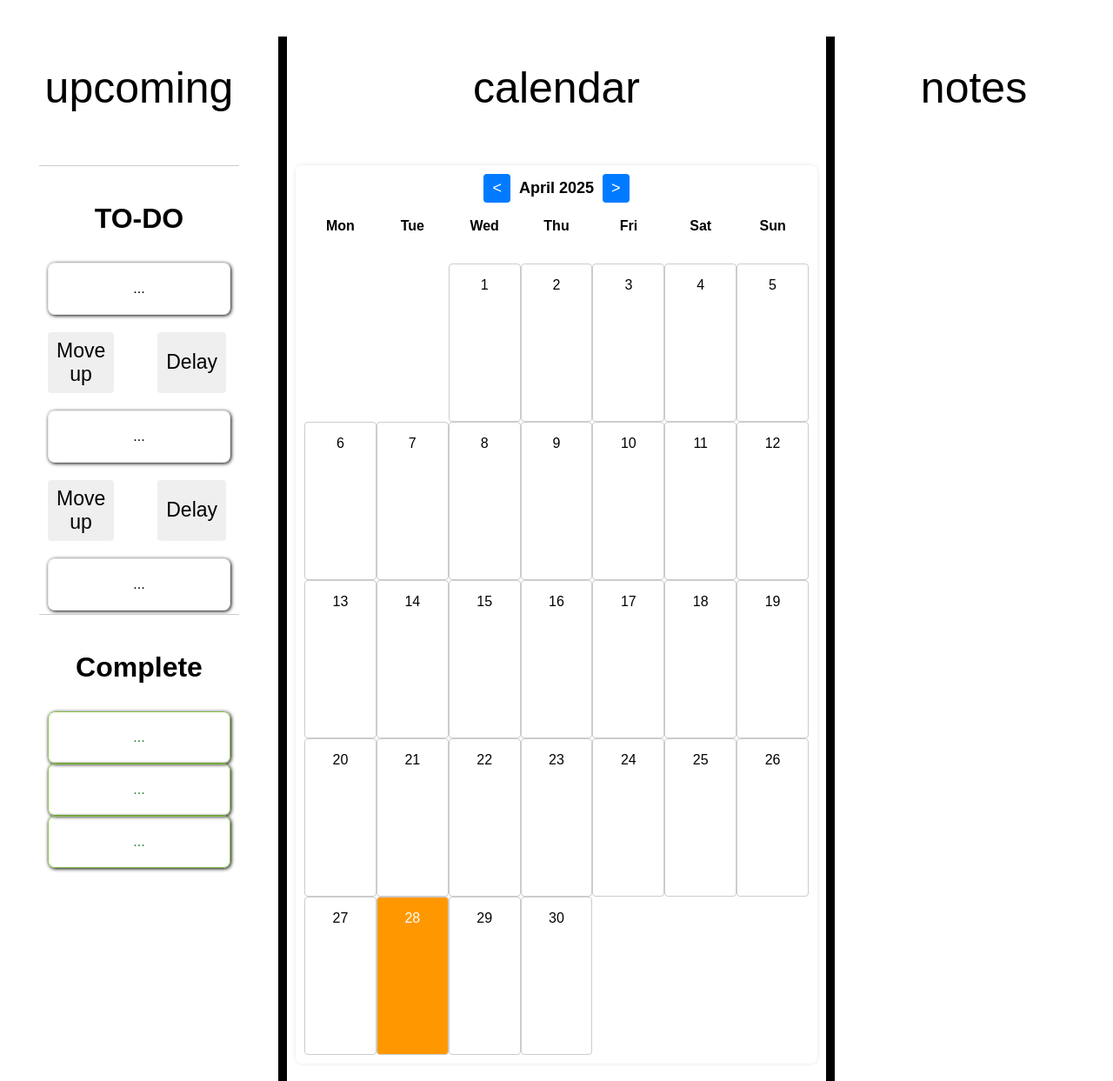
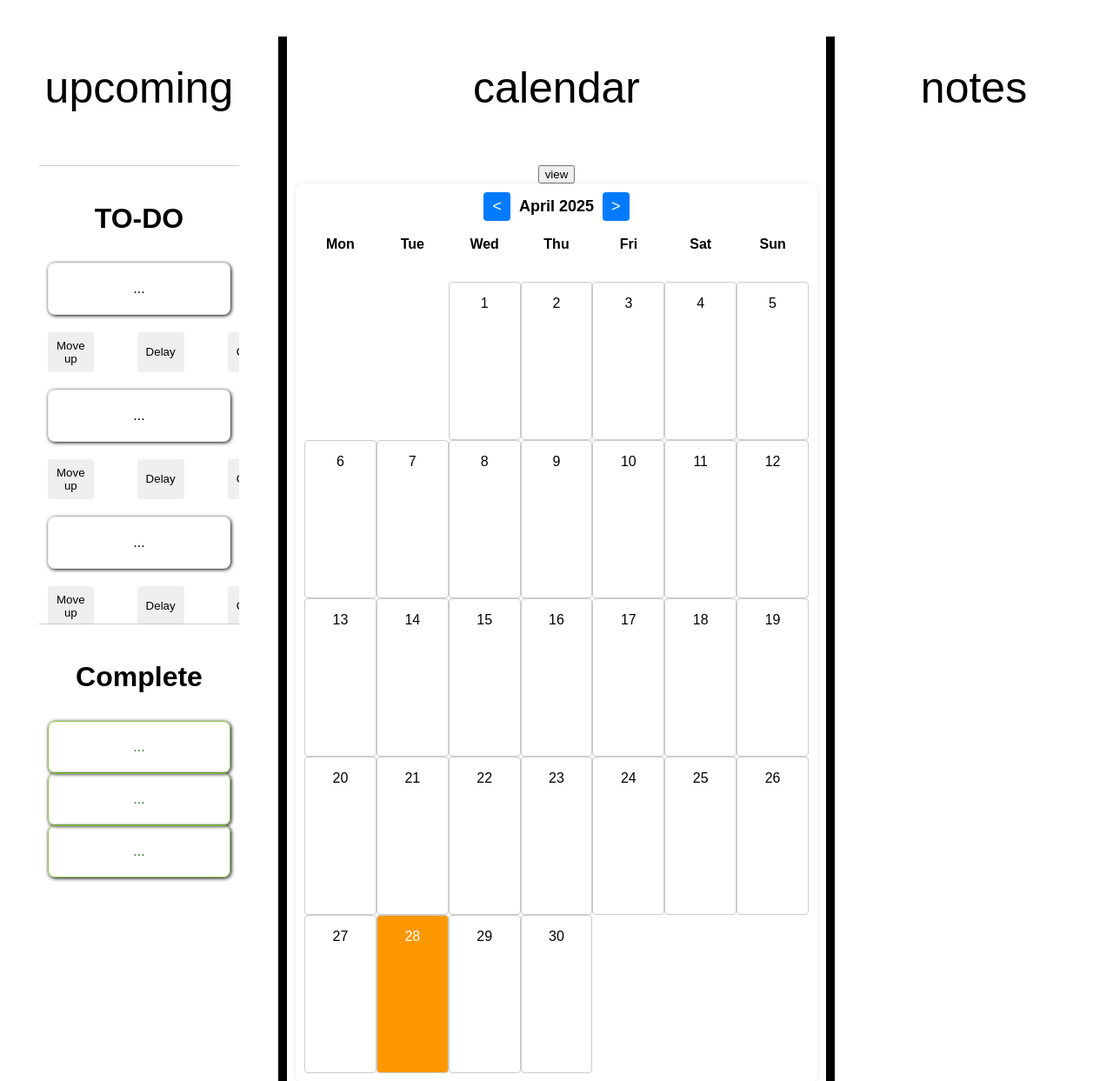
Before and after one commit to IbzyX/TaskManagerApp, a Flask app: page / in a window 1280 px wide. Shown: the part 171-1414 px from the top of the page at 87% size. Run offline with Flask 3, Linux system fonts and the light colour scheme.

Commit message:
added calendar view button homepage

```diff
--- a/app/static/css/home.css
+++ b/app/static/css/home.css
@@ -76,7 +76,7 @@ html, body {
 .task-actions button {
    flex: 1;
    padding: 8px 10px;
-   font-size: 23px;
+   font-size: 23ppx;
    border: none;
    border-radius: 4px;
    cursor: pointer;
--- a/app/templates/home.html
+++ b/app/templates/home.html
@@ -46,7 +46,7 @@
 
    <div class="center">
       <a href="{{ url_for('main.calendar_page') }}" class="heading-button">calendar</a>
-
+      <button>view</button>
 
       {% include "calendar.html" %}
    </div>
```
